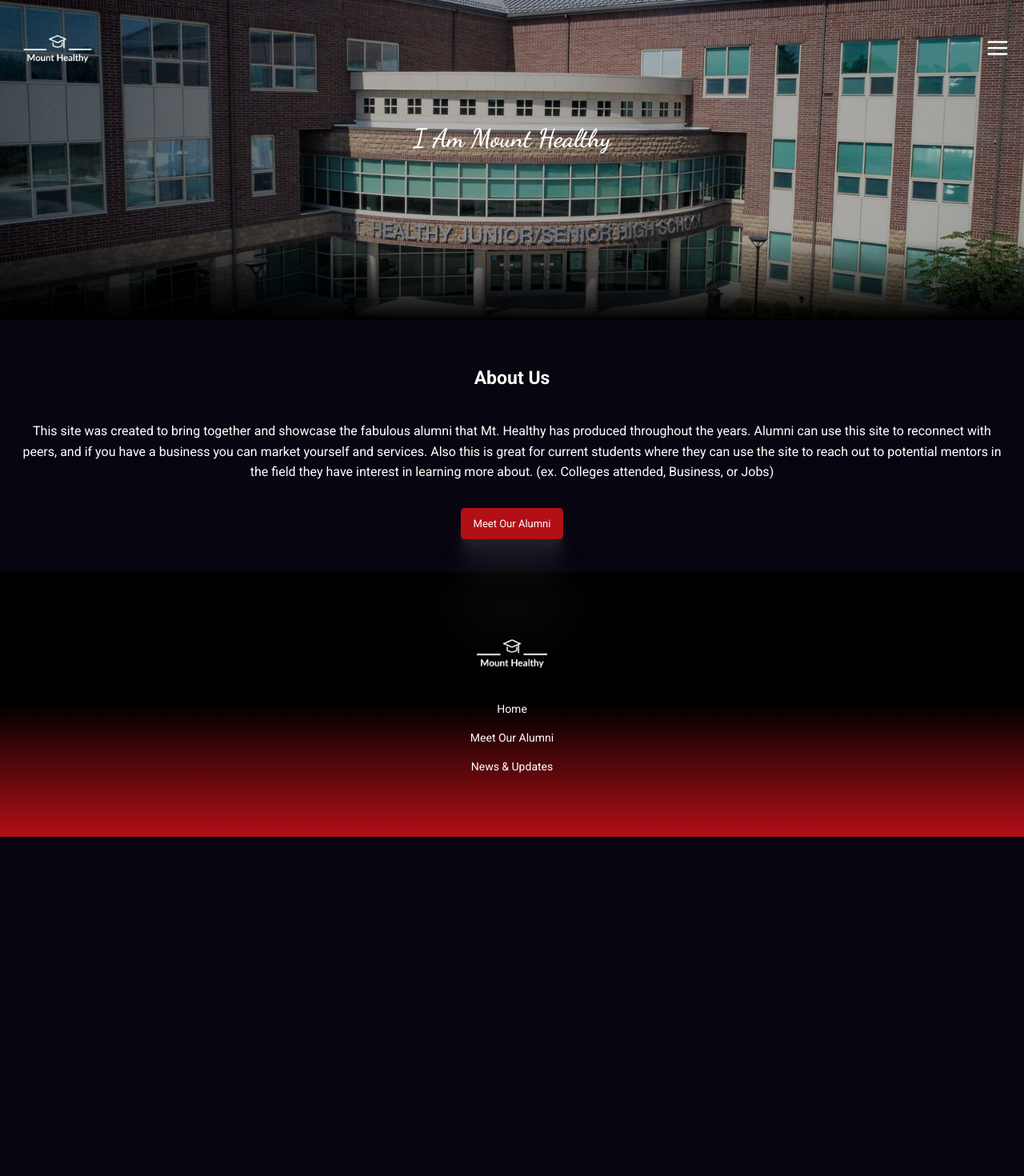
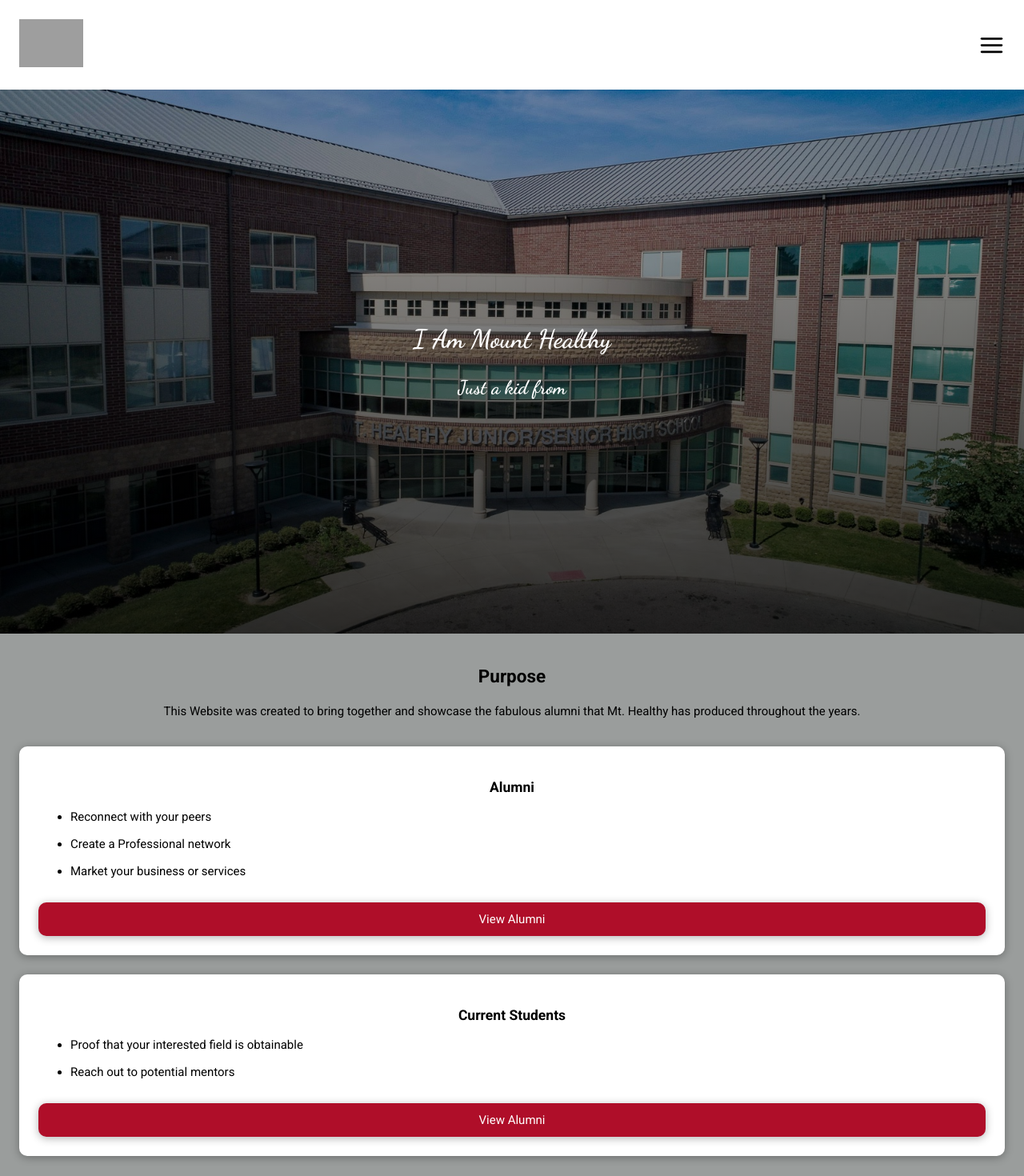
Before and after one commit to russell2231/i-am-mth-template, a React (Create React App) app: page / in a window 1280 px wide. Shown: the top 1470 px of the page at 80% size. Before the commit the page ends 1046 px from the top, so only its background shows below. Built offline with nearby package versions, Linux system fonts and the light colour scheme; grey boxes are pictures that could not be loaded.

Commit message:
Rebuilt Nav, and home page with a different design layout

```diff
--- a/src/components/App/App.js
+++ b/src/components/App/App.js
@@ -1,15 +1,16 @@
+import { Routes, Route } from 'react-router-dom';
 import Home from '../Home/Home';
-import { Route, Routes } from 'react-router-dom';
-
-import styles from './App.module.scss';
+import Layout from '../Layout/Layout';
 
 function App() {
 	return (
-		<div className={styles.wrapper}>
+		<>
 			<Routes>
-				<Route index path='/' element={<Home />} />
+				<Route path='/' element={<Layout />}>
+					<Route index element={<Home />} />
+				</Route>
 			</Routes>
-		</div>
+		</>
 	);
 }
 
--- a/src/components/Footer/Footer.js
+++ /dev/null
@@ -1,30 +0,0 @@
-import { Link } from 'react-router-dom';
-
-import styles from './Footer.module.scss';
-
-import logo from '../../assets/Mount Healthy-logos_white.png';
-
-const Footer = () => {
-	return (
-		<footer className={styles.footer}>
-			<div className={styles.container}>
-				<img className={styles.logo} src={logo} alt='Logo' />
-				<nav className={styles.navContainer}>
-					<ul className={styles.navList}>
-						<li>
-							<Link to='/'>Home</Link>
-						</li>
-						<li>
-							<Link to='/alumni'>Meet Our Alumni</Link>
-						</li>
-						<li>
-							<Link to='/news'>News & Updates</Link>
-						</li>
-					</ul>
-				</nav>
-			</div>
-		</footer>
-	);
-};
-
-export default Footer;
--- a/src/components/Footer/Footer.module.scss
+++ /dev/null
@@ -1,36 +0,0 @@
-.footer {
-	background: linear-gradient(180deg, #000 50%, #b30f17);
-	padding: 4rem 0 8rem;
-
-	.container {
-		display: flex;
-		flex-direction: column;
-		align-items: center;
-
-		.logo {
-			width: 124px;
-		}
-
-		.navContainer {
-			.navList {
-				color: #fff;
-				list-style: none;
-				margin: 0;
-				padding: 0;
-				display: flex;
-				flex-direction: column;
-				gap: 2rem;
-				font-size: 1.4rem;
-
-				li {
-					text-align: center;
-
-					a {
-						text-decoration: none;
-						color: #fff;
-					}
-				}
-			}
-		}
-	}
-}
--- a/src/components/Home/Home.js
+++ b/src/components/Home/Home.js
@@ -1,38 +1,46 @@
 import { Link } from 'react-router-dom';
-
-import Nav from '../Nav/Nav';
-import Footer from '../Footer/Footer';
-
 import styles from './Home.module.scss';
 
 const Home = () => {
 	return (
-		<>
 		<main className={styles.home}>
 			<section className={styles.hero}>
-					<header>
-						<Nav />
 				<h1>I Am Mount Healthy</h1>
-					</header>
+				<p>Just a kid from</p>
 			</section>
-				<section className={styles.about}>
-					<h2>About Us</h2>
-					<p className={styles.content}>
-						This site was created to bring together and showcase the fabulous
-						alumni that Mt. Healthy has produced throughout the years. Alumni
-						can use this site to reconnect with peers, and if you have a
-						business you can market yourself and services. Also this is great
-						for current students where they can use the site to reach out to
-						potential mentors in the field they have interest in learning more
-						about. (ex. Colleges attended, Business, or Jobs)
+			<section className={styles.purpose}>
+				<div className={styles.container}>
+					<h2>Purpose</h2>
+					<p>
+						This Website was created to bring together and showcase the fabulous
+						alumni that Mt. Healthy has produced throughout the years.
 					</p>
+					<div className={styles.benefitsContainer}>
+						<div className={styles.benefit}>
+							<h3>Alumni</h3>
+							<ul className={styles.benefitList}>
+								<li>Reconnect with your peers</li>
+								<li>Create a Professional network</li>
+								<li>Market your business or services</li>
+							</ul>
 							<Link className={styles.btn} to='/alumni'>
-						Meet Our Alumni
+								View Alumni
 							</Link>
+						</div>
+						<div className={styles.benefit}>
+							<h3>Current Students</h3>
+							<ul className={styles.benefitList}>
+								<li>Proof that your interested field is obtainable</li>
+								<li>Reach out to potential mentors</li>
+							</ul>
+							<Link className={styles.btn} to='/alumni'>
+								View Alumni
+							</Link>
+						</div>
+					</div>
+				</div>
 			</section>
 		</main>
-			<Footer />
-		</>
 	);
 };
 
--- a/src/components/Home/Home.module.scss
+++ b/src/components/Home/Home.module.scss
@@ -1,61 +1,81 @@
 .home {
 	.hero {
-		background: linear-gradient(rgba(#000, 0.3) 75%, rgba(#000, 1)),
-			url('../../assets/background.jpeg') no-repeat center/cover;
-		height: 50vh;
+		background: linear-gradient(rgba(#000, 0.3), rgba(#000, 0.8)),
+			url(../../assets/background.jpeg) no-repeat center/cover;
+		padding: 2.4rem;
+		height: 85vh;
+		display: flex;
+		flex-direction: column;
+		align-items: center;
+		justify-content: center;
 
-		header {
 		h1 {
+			margin-top: 0;
 			color: #fff;
-				text-align: center;
-				margin-top: 3.2rem;
 			font-family: 'Dancing Script', cursive;
 			font-size: 3.2rem;
 		}
 
-			.tagline {
+		p {
+			margin: 0;
 			color: #fff;
-				text-align: center;
-				font-size: 1.6rem;
-			}
+			font-family: 'Dancing Script', cursive;
+			font-size: 2.4rem;
 		}
 	}
 
-	.about {
-		padding: 4rem 2.4rem;
-		display: flex;
-		flex-direction: column;
-		align-items: center;
+	.purpose {
+		padding: 4rem 0 5rem;
+
+		.container {
+			padding: 0 2.4rem;
 
 			h2 {
-			color: #fff;
-			font-family: 'Roboto', sans-serif;
-			font-size: 2.3rem;
 				text-align: center;
-			margin-bottom: 2.4rem;
+				margin-top: 0;
 			}
 
-		.content {
-			color: #fff;
-			font-size: 1.6rem;
+			p {
 				text-align: center;
 				line-height: 1.6;
 			}
 
+			.benefitsContainer {
+				display: flex;
+				flex-direction: column;
+				gap: 24px;
+				margin-top: 3.2rem;
+
+				.benefit {
+					background: #fff;
+					border-radius: 10px;
+					padding: 2.4rem;
+					box-shadow: 0px 2px 11px 0px rgba(#000, 0.3);
+
+					h3 {
+						text-align: center;
+					}
+
+					.benefitList {
+						display: flex;
+						flex-direction: column;
+						gap: 1.6rem;
+					}
+
 					.btn {
-			margin-top: 1.6rem;
-			text-decoration: none;
-			text-align: center;
-			background-color: #b30f17;
+						background: #af0e29;
 						color: #fff;
 						border: none;
-			padding: 1.2rem 1.6rem;
-			border-radius: 5px;
-			font-size: 1.3rem;
-			box-shadow: 0 2.8px 2.2px rgba(#999, 0.034),
-				0 6.7px 5.3px rgba(#999, 0.048), 0 12.5px 10px rgba(#999, 0.06),
-				0 22.3px 17.9px rgba(#999, 0.072), 0 41.8px 33.4px rgba(#999, 0.086),
-				0 100px 80px rgba(#999, 0.12);
+						text-decoration: none;
+						padding: 1.2rem 2.4rem;
+						border-radius: 10px;
+						box-shadow: 0px 2px 11px 0px rgba(#000, 0.3);
+						display: block;
+						text-align: center;
+						margin-top: 3rem;
 					}
 				}
 			}
+		}
+	}
+}
--- /dev/null
+++ b/src/components/Layout/Layout.js
@@ -0,0 +1,36 @@
+import { Link, Outlet } from 'react-router-dom';
+
+import styles from './Layout.module.scss';
+import { useState } from 'react';
+
+import logo from '../../assets/logo.png';
+import { FiMenu } from 'react-icons/fi';
+import Nav from '../Nav/Nav';
+
+const Layout = () => {
+	const [isNavOpen, setIsNavOpen] = useState(false);
+
+	const toggleNav = () => {
+		setIsNavOpen(!isNavOpen);
+	};
+
+	return (
+		<div className={styles.layout}>
+			<header className={styles.header}>
+				<div className={styles.container}>
+					<Link to='/' className={styles.logo}>
+						<img src={logo} alt='Logo' />
+					</Link>
+					<button className={styles.signIn}>Register / Login</button>
+					<button onClick={toggleNav} className={styles.navToggle}>
+						<FiMenu />
+					</button>
+				</div>
+			</header>
+			<Nav isNavOpen={isNavOpen} />
+			<Outlet />
+		</div>
+	);
+};
+
+export default Layout;
--- /dev/null
+++ b/src/components/Layout/Layout.module.scss
@@ -0,0 +1,37 @@
+.layout {
+	.header {
+		padding: 2.4rem 0;
+		box-shadow: 0px 2px 11px 0px rgba(#000, 0.1);
+		background: #fff;
+
+		.container {
+			padding: 0 2.4rem;
+			display: flex;
+			justify-content: space-between;
+			align-items: center;
+
+			.logo {
+				img {
+					width: 80px;
+				}
+			}
+
+			.signIn {
+				display: none;
+			}
+
+			.navToggle {
+				width: 33px;
+				height: 33px;
+				padding: 0;
+				border: none;
+				background: transparent;
+
+				svg {
+					width: 33px;
+					height: 33px;
+				}
+			}
+		}
+	}
+}
--- a/src/components/Nav/Nav.js
+++ b/src/components/Nav/Nav.js
@@ -1,37 +1,34 @@
-import { useState } from 'react';
 import { Link } from 'react-router-dom';
 
-import logo from '../../assets/Mount Healthy-logos_white.png';
-import { FiMenu } from 'react-icons/fi';
 import styles from './Nav.module.scss';
 
-const Nav = () => {
-	const [isNavOpen, setIsNavOpen] = useState(false);
+import { IoHomeOutline } from 'react-icons/io5';
+import { FaUserGraduate } from 'react-icons/fa';
+import { ImNewspaper } from 'react-icons/im';
 
-	const toggleNav = () => {
-		setIsNavOpen(!isNavOpen);
-	};
+const Nav = ({ isNavOpen }) => {
 	return (
-		<nav>
-			<div className={styles.container}>
-				<Link to='/' className={styles.logo}>
-					<img src={logo} alt='' />
-				</Link>
-				<button className={styles.menuToggle} onClick={toggleNav}>
-					<FiMenu />
-				</button>
-				<ul className={`${isNavOpen ? styles.open : null} ${styles.navList}`}>
-					<li>
-						<Link to='/alumni'>Meet Our Alumni</Link>
-					</li>
-					<li>
-						<Link to='/news'>News & Updates</Link>
-					</li>
-					<li>
-						<Link to='#'>Sign Up/Login</Link>
-					</li>
-				</ul>
-			</div>
+		<nav className={`${styles.nav} ${isNavOpen ? `${styles.open}` : null}`}>
+			<ul className={styles.navList}>
+				<li className={styles.navItem}>
+					<Link to='/'>
+						<IoHomeOutline className={styles.itemIcon} />
+						Home
+					</Link>
+				</li>
+				<li className={styles.navItem}>
+					<Link to='/alumni'>
+						<FaUserGraduate className={styles.itemIcon} />
+						Our Alumni
+					</Link>
+				</li>
+				<li className={styles.navItem}>
+					<Link to='/news'>
+						<ImNewspaper className={styles.itemIcon} />
+						News & Updates
+					</Link>
+				</li>
+			</ul>
 		</nav>
 	);
 };
--- a/src/components/Nav/Nav.module.scss
+++ b/src/components/Nav/Nav.module.scss
@@ -1,63 +1,40 @@
-nav {
-	.container {
-		display: flex;
-		justify-content: space-between;
-		align-items: center;
-		padding: 0 1.2rem;
-		flex-wrap: wrap;
-		position: relative;
+.nav {
+	background: #ee3454;
+	padding: 0;
+	overflow: hidden;
+	box-shadow: 0px 2px 11px 0px rgba(#000, 0.1);
+	border-radius: 0 0 10px 10px;
+	height: 0;
+	transition: all 0.5s ease-in-out;
+	position: absolute;
+	left: 0;
+	right: 0;
 
-		.logo {
-			width: 120px;
-			img {
-				width: 100%;
-			}
+	&.open {
+		height: 134px;
+		padding: 2.4rem;
 	}
 
 	.navList {
+		padding: 0;
+		margin: 0;
+		list-style: none;
 		display: flex;
 		flex-direction: column;
 		align-items: center;
-			gap: 16px;
-			background: #333;
-			overflow: hidden;
-			width: 100%;
-			list-style-type: none;
-			margin: 0;
-			padding: 0;
-			height: 0;
-			transition: all 0.5s ease-in-out;
+		gap: 1.6rem;
 
-			&.open {
+		.navItem {
+			a {
+				color: #000;
+				text-decoration: none;
 				display: flex;
-				flex-direction: column;
 				align-items: center;
-				gap: 16px;
-				margin-top: -30px;
-				padding: 1.6rem 0;
-				height: 100px;
-				border-radius: 5px;
-			}
 
-			li {
-				color: #fff;
-
-				a {
-					color: #fff;
-					text-decoration: none;
-				}
-			}
-		}
-
-		.menuToggle {
-			background: transparent;
-			border: none;
-			color: #fff;
-
-			svg {
-				width: 30px;
-				height: 30px;
+				.itemIcon {
+					margin-right: 5px;
 				}
 			}
 		}
 	}
+}
--- a/src/index.css
+++ b/src/index.css
@@ -12,5 +12,6 @@ html {
 body {
 	margin: 0;
 	padding: 0;
-	background-color: #090510;
+	font-size: 1.5rem;
+	background: #9a9d9c;
 }
```
Lines whose indentation alone changed are shown as unchanged.
